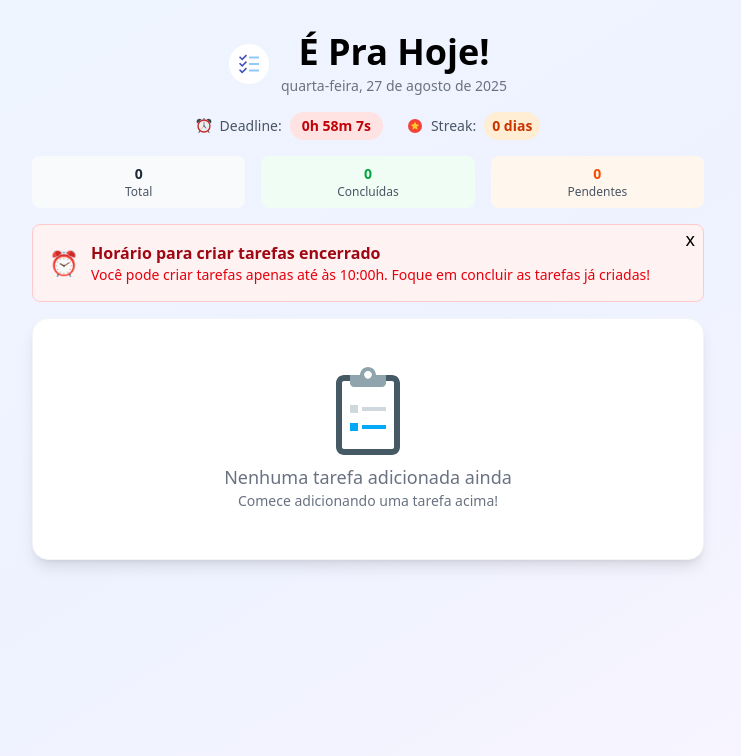
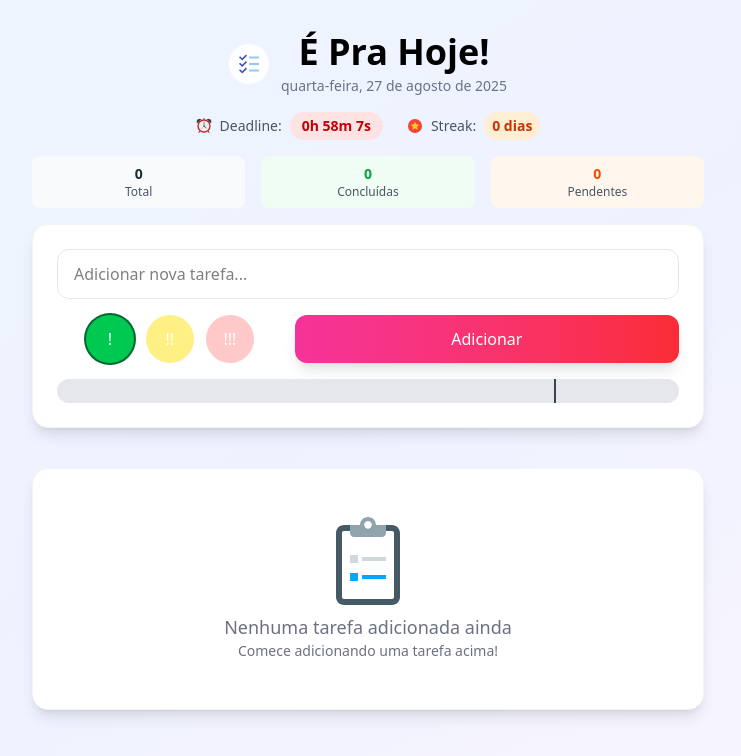
Before and after one commit to marcusdv/to-do-day, a Next.js app: page / in a window 1280 px wide. Shown: the top 756 px of the page, without its empty margins (272-1013 px from the left). Built offline with nearby package versions, Linux system fonts and the light colour scheme.

Commit message:
ajustes e retirada de horario limite de adição de tarefas

```diff
--- a/src/app/components/TaskForm.tsx
+++ b/src/app/components/TaskForm.tsx
@@ -8,8 +8,6 @@
 import { useState, useRef, useEffect } from 'react';
 import { Tarefa } from "../types";
 import { useMetas } from '../hooks/useMetas';
-import { podeCriarTarefas } from '../utils/dateUtils';
-
 interface TaskFormProps {
   adicionarTarefa: (nome: string, prioridade: Tarefa["prioridade"]) => void;
   tarefas: Tarefa[];
@@ -20,24 +18,25 @@ interface TaskFormProps {
  * Gerencia o input do usuário e valida se ainda é possível criar tarefas
  */
 export function TaskForm({ adicionarTarefa, tarefas }: TaskFormProps) {
-  // Estado local para controlar o valor do input de texto
   const [inputTarefa, setInputTarefa] = useState('');
 
-  // Estado local para controlar a prioridade da tarefa
   const [prioridade, setPrioridade] = useState<'baixa' | 'media' | 'alta'>('baixa');
 
-  // Referência para o input de tarefa
+  // Referência para o input de tarefa para focar após adicionar
   const inputRef = useRef<HTMLInputElement>(null);
 
-  // Se todas as tarefas de prioridade alta foram concluida
+  // Se todas as tarefas de prioridade alta foram concluídas
   const [prioridadeAltaConcluida, setPrioridadeAltaConcluida] = useState(false);
 
-  // Se o botão de fechar caixa de horario de criar tarefas foi clicado
-  const [alertaVisivel, setAlertaVisivel] = useState(true);
-
+  // Se há mais de 5 tarefas adicionadas (para liberar o botão de concluir dia)
+  const [qtdTarefas, setQtdTarefas] = useState(0);
 
   // Atualiza sempre que as tarefas mudam
   useEffect(() => {
+    // Atualiza a quantidade de tarefas sempre que a lista mudar
+    setQtdTarefas(tarefas.length);
+
+    // Filtra apenas as tarefas de alta prioridade
     const tarefasAlta = tarefas.filter(t => t.prioridade === 'alta');
 
     // Se não há tarefas de alta prioridade, considero como true
@@ -56,7 +55,6 @@ export function TaskForm({ adicionarTarefa, tarefas }: TaskFormProps) {
   const {
     calcularProgresso,
   } = useMetas(tarefas);
-
 
 
   // Cálculos locais
@@ -99,9 +97,14 @@ export function TaskForm({ adicionarTarefa, tarefas }: TaskFormProps) {
     return (
       <>
         {
-          progresso >= META_PERCENTUAL && prioridadeAltaConcluida && (
+          progresso >= META_PERCENTUAL && prioridadeAltaConcluida && qtdTarefas >= 5 && (
             <div className='col-span-full cursor-pointer '>
-              <button className='px-6 text-2xl py-3 w-full cursor-pointer select-none bg-gradient-to-r from-white via-blue-500 to-green-500 text-white rounded-xl hover:from-blue-600 hover:to-green-700 transition-all duration-200 font-medium shadow-lg hover:shadow-xl transform hover:scale-105 animate-gradient'>
+              <button className={`
+                px-6 text-2xl py-3 w-full r select-none  text-white rounded-xl
+                transition-all duration-200 font-medium shadow-lg hover:shadow-xl
+                transform hover:scale-105 animate-gradient cursor-pointer
+                bg-gradient-to-r from-white via-blue-500 to-green-500 hover:from-blue-600 hover:to-green-700
+  `}>
                 Concluir dia
               </button>
             </div>
@@ -109,31 +112,6 @@ export function TaskForm({ adicionarTarefa, tarefas }: TaskFormProps) {
         }
       </>
     )
-  }
-
-  // Renderização condicional: se passou das 10h, mostra aviso de bloqueio
-  if (!podeCriarTarefas()) {
-    return (
-      <>
-        {/* Alerta de horário encerrado */}
-        {/* Caso o botão de fechar caixa seja fechado, o botão ainda aparece as tarefas forem concluidas. */}
-        {alertaVisivel && (
-          <div className='relative w-full max-w-2xl mx-auto p-4 bg-red-50 border border-red-200 rounded-lg'>
-            <div className='flex items-center gap-3'>
-              <span className='text-2xl'>⏰</span>
-              <div>
-                <h3 className='font-semibold text-red-800'>Horário para criar tarefas encerrado</h3>
-                <p className='text-sm text-red-600'>
-                  Você pode criar tarefas apenas até às 10:00h. Foque em concluir as tarefas já criadas!
-                </p>
-              </div>
-            </div>
-            <span className='absolute right-2 top-0  text-lg cursor-pointer' onClick={() => setAlertaVisivel(false)}>x</span>
-          </div>
-        )}
-        {botaoConcluirDia()}
-      </>
-    );
   }
 
   // Renderização normal: formulário ativo para adicionar tarefas
--- a/src/app/components/TaskList.tsx
+++ b/src/app/components/TaskList.tsx
@@ -6,7 +6,7 @@
  */
 
 import { Tarefa } from '../types';
-import { FcCancel, FcEmptyTrash, FcSurvey } from "react-icons/fc";
+import { FcCancel, FcSurvey } from "react-icons/fc";
 
 
 
--- a/src/app/utils/dateUtils.ts
+++ b/src/app/utils/dateUtils.ts
@@ -16,17 +16,3 @@ export function getToday(): string {
   // [0] → "2025-08-21"
   return new Date().toISOString().split('T')[0];
 }
-
-/**
- * * Verifica se ainda é possível criar tarefas baseado no horário limite
- * * Define regra de negócio: tarefas só podem ser criadas até às 10:00h
- * @returns true se ainda pode criar tarefas (antes das 10h), false caso contrário
- */
-export function podeCriarTarefas(): boolean {
-  const agora = new Date(); // Exemplo: Wed Aug 21 2025 09:45:30 GMT-0300
-  const limite = new Date();
-  limite.setHours(10, 0, 0, 0); // Define limite: Wed Aug 21 2025 10:00:00 GMT-0300
-
-  // Retorna true se horário atual < 10:00h
-  return agora < limite;
-}
```
